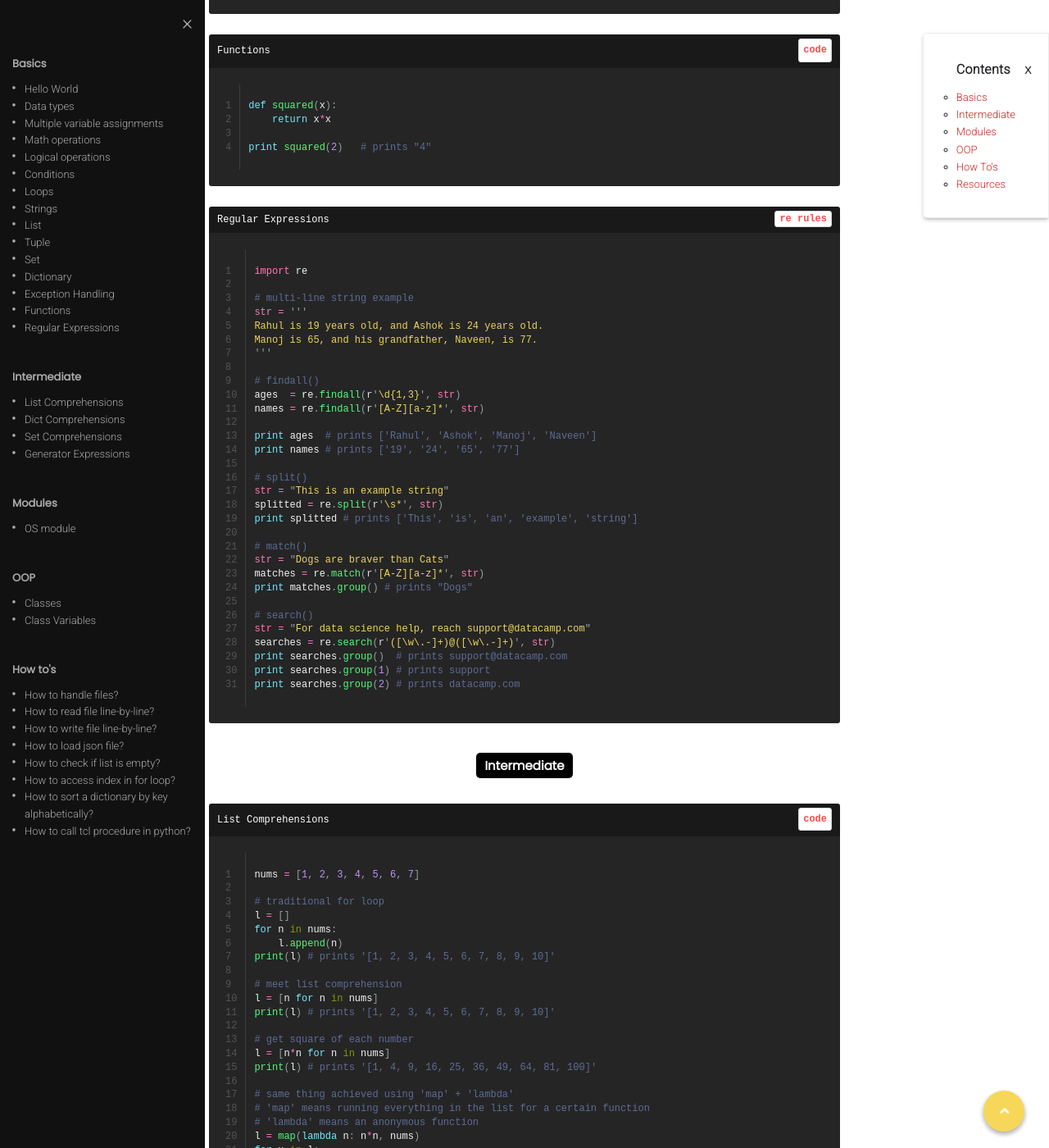
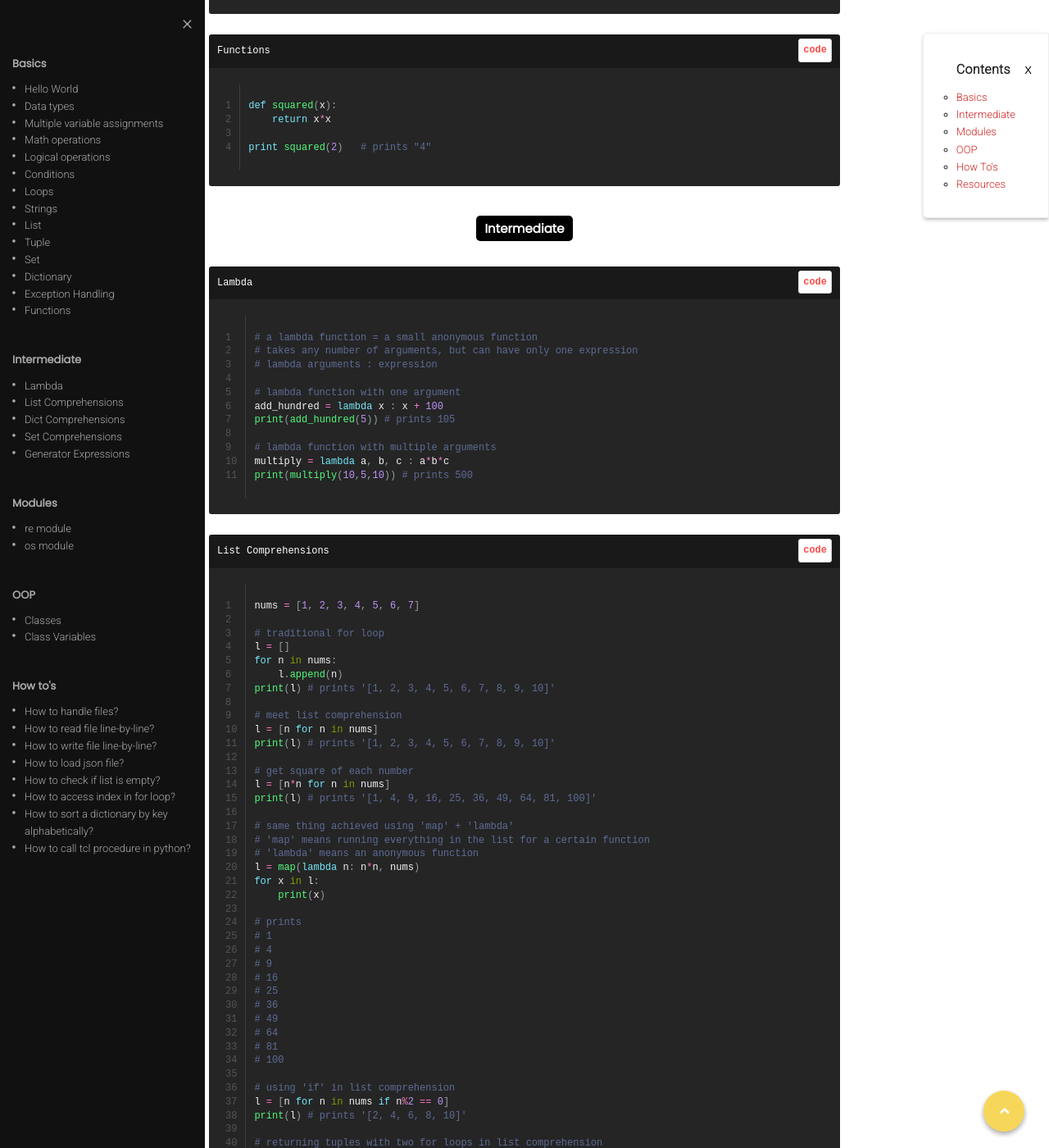
Before and after one commit to shravankumar147/Gogul09.github.io, a Jekyll site: the page built from _posts/programming/2017-03-26-python-learning-notes.md, in a window 1280 px wide and 1400 px high, scrolled down 7761 px. Shown: the whole window at 82% size. Built offline with Jekyll 4.4.1, drawn with Linux system fonts in a browser that asks for light colours; nearby versions of some CDN libraries; comment, search, counter and statistics services are not loaded; some of the changed text lies outside the part shown.

Commit message:
updated posts

````diff
--- a/_posts/programming/2017-03-26-python-learning-notes.md
+++ b/_posts/programming/2017-03-26-python-learning-notes.md
@@ -27,10 +27,10 @@
         <li><a href="#dictionaries">Dictionary</a></li>
         <li><a href="#exception-handling">Exception Handling</a></li>
         <li><a href="#functions_1">Functions</a></li>
-        <li><a href="#regular-expressions">Regular Expressions</a></li>
     </ul>
     <h3><a href="#intermediate">Intermediate</a></h3>
     <ul>
+        <li><a href="#lambda">Lambda</a></li>
         <li><a href="#list-comprehensions">List Comprehensions</a></li>
         <li><a href="#dict-comprehensions">Dict Comprehensions</a></li>
         <li><a href="#set-comprehensions">Set Comprehensions</a></li>
@@ -38,7 +38,8 @@
     </ul>
     <h3><a href="#modules">Modules</a></h3>
     <ul>
-        <li><a href="#os-module">OS module</a></li>
+        <li><a href="#re-module">re module</a></li>
+        <li><a href="#os-module">os module</a></li>
     </ul>
     <h3><a href="#oop">OOP</a></h3>
     <ul>
@@ -462,162 +463,25 @@
 print squared(2)   # prints "4"
 ```
 
-<div class="code-head" id="regular-expressions">
-    <span title="click to see re rules" id="btn-re-python" onclick="boxHandler(this.id)">re rules
-    </span>
-    <div class="rule-box" id="box-re-python">
-        <p><b>Identifiers</b></p>
-        <div style="text-align: center; width: 100%">
-            <table>
-                <tr>
-                    <td>\d</td>
-                    <td>any number</td>
-                </tr>
-                <tr>
-                    <td>\D</td>
-                    <td>anything but a number</td>
-                </tr>
-                <tr>
-                    <td>\s</td>
-                    <td>space</td>
-                </tr>
-                <tr>
-                    <td>\S</td>
-                    <td>anything but a space</td>
-                </tr>
-                <tr>
-                    <td>\w</td>
-                    <td>any character</td>
-                </tr>
-                <tr>
-                    <td>\W</td>
-                    <td>anything but a character</td>
-                </tr>
-                <tr>
-                    <td>.</td>
-                    <td>any character, except for a newline</td>
-                </tr>
-                <tr>
-                    <td>\b</td>
-                    <td>the whitespace around words</td>
-                </tr>
-                <tr>
-                    <td>\.</td>
-                    <td>a period</td>
-                </tr>
-            </table>
-        </div>
-        <p><b>Modifiers</b></p>
-        <div style="text-align: center; width: 100%">
-            <table>
-                <tr>
-                    <td>{1,3}</td>
-                    <td>expecting 1-3 digits ~ \d{1,3}</td>
-                </tr>
-                <tr>
-                    <td>+</td>
-                    <td>match 1 or more</td>
-                </tr>
-                <tr>
-                    <td>?</td>
-                    <td>match 0 or 1</td>
-                </tr>
-                <tr>
-                    <td>*</td>
-                    <td>match 0 or more</td>
-                </tr>
-                <tr>
-                    <td>$</td>
-                    <td>match the end of a string</td>
-                </tr>
-                <tr>
-                    <td>^</td>
-                    <td>match the start of a string</td>
-                </tr>
-                <tr>
-                    <td>|</td>
-                    <td>either or (\d{1-3} | \w{5-6})</td>
-                </tr>
-                <tr>
-                    <td>[]</td>
-                    <td>range or variance</td>
-                </tr>
-                <tr>
-                    <td>{x}</td>
-                    <td>expecting "x" amount (of digits)</td>
-                </tr>
-            </table>
-        </div>
-        <p><b>White Space Characters</b></p>
-        <div style="text-align: center; width: 100%">
-            <table>
-                <tr>
-                    <td>\n</td>
-                    <td>new line</td>
-                </tr>
-                <tr>
-                    <td>\s</td>
-                    <td>space</td>
-                </tr>
-                <tr>
-                    <td>\t</td>
-                    <td>tab</td>
-                </tr>
-                <tr>
-                    <td>\e</td>
-                    <td>escape</td>
-                </tr>
-                <tr>
-                    <td>\f</td>
-                    <td>form feed</td>
-                </tr>
-                <tr>
-                    <td>\r</td>
-                    <td>return</td>
-                </tr>
-            </table>
-        </div>
-    </div>
-Regular Expressions</div>
-
-
-```python
-import re
-
-# multi-line string example
-str = '''
-Rahul is 19 years old, and Ashok is 24 years old.
-Manoj is 65, and his grandfather, Naveen, is 77.
-'''
-
-# findall()
-ages  = re.findall(r'\d{1,3}', str)
-names = re.findall(r'[A-Z][a-z]*', str)
-
-print ages  # prints ['Rahul', 'Ashok', 'Manoj', 'Naveen']
-print names # prints ['19', '24', '65', '77']
-
-# split()
-str = "This is an example string"
-splitted = re.split(r'\s*', str)
-print splitted # prints ['This', 'is', 'an', 'example', 'string']
-
-# match()
-str = "Dogs are braver than Cats"
-matches = re.match(r'[A-Z][a-z]*', str)
-print matches.group() # prints "Dogs"
-
-# search()
-str = "For data science help, reach support@datacamp.com"
-searches = re.search(r'([\w\.-]+)@([\w\.-]+)', str)
-print searches.group()  # prints support@datacamp.com
-print searches.group(1) # prints support
-print searches.group(2) # prints datacamp.com
-```
-
 <!-- --------------------------------------------------------------------- -->
 
 <h3 class="centered-heading" id="intermediate"><span>Intermediate</span></h3>
+
+<h3 class="code-head" id="lambda">Lambda<span>code</span></h3>
+
+```python
+# a lambda function = a small anonymous function
+# takes any number of arguments, but can have only one expression
+# lambda arguments : expression
+
+# lambda function with one argument
+add_hundred = lambda x : x + 100
+print(add_hundred(5)) # prints 105
+
+# lambda function with multiple arguments
+multiply = lambda a, b, c : a*b*c
+print(multiply(10,5,10)) # prints 500
+```
 
 <h3 class="code-head" id="list-comprehensions">List Comprehensions<span>code</span></h3>
 
@@ -776,7 +640,159 @@
 
 <h3 class="centered-heading" id="modules"><span>Modules</span></h3>
 
-<h3 class="code-head" id="os-module">OS module<span>code</span></h3>
+<div class="code-head" id="re-module">
+    <span title="click to see re rules" id="btn-re-python" onclick="boxHandler(this.id)">re rules
+    </span>
+    <div class="rule-box" id="box-re-python">
+        <p><b>Identifiers</b></p>
+        <div style="text-align: center; width: 100%">
+            <table>
+                <tr>
+                    <td>\d</td>
+                    <td>any number</td>
+                </tr>
+                <tr>
+                    <td>\D</td>
+                    <td>anything but a number</td>
+                </tr>
+                <tr>
+                    <td>\s</td>
+                    <td>space</td>
+                </tr>
+                <tr>
+                    <td>\S</td>
+                    <td>anything but a space</td>
+                </tr>
+                <tr>
+                    <td>\w</td>
+                    <td>any character</td>
+                </tr>
+                <tr>
+                    <td>\W</td>
+                    <td>anything but a character</td>
+                </tr>
+                <tr>
+                    <td>.</td>
+                    <td>any character, except for a newline</td>
+                </tr>
+                <tr>
+                    <td>\b</td>
+                    <td>the whitespace around words</td>
+                </tr>
+                <tr>
+                    <td>\.</td>
+                    <td>a period</td>
+                </tr>
+            </table>
+        </div>
+        <p><b>Modifiers</b></p>
+        <div style="text-align: center; width: 100%">
+            <table>
+                <tr>
+                    <td>{1,3}</td>
+                    <td>expecting 1-3 digits ~ \d{1,3}</td>
+                </tr>
+                <tr>
+                    <td>+</td>
+                    <td>match 1 or more</td>
+                </tr>
+                <tr>
+                    <td>?</td>
+                    <td>match 0 or 1</td>
+                </tr>
+                <tr>
+                    <td>*</td>
+                    <td>match 0 or more</td>
+                </tr>
+                <tr>
+                    <td>$</td>
+                    <td>match the end of a string</td>
+                </tr>
+                <tr>
+                    <td>^</td>
+                    <td>match the start of a string</td>
+                </tr>
+                <tr>
+                    <td>|</td>
+                    <td>either or (\d{1-3} | \w{5-6})</td>
+                </tr>
+                <tr>
+                    <td>[]</td>
+                    <td>range or variance</td>
+                </tr>
+                <tr>
+                    <td>{x}</td>
+                    <td>expecting "x" amount (of digits)</td>
+                </tr>
+            </table>
+        </div>
+        <p><b>White Space Characters</b></p>
+        <div style="text-align: center; width: 100%">
+            <table>
+                <tr>
+                    <td>\n</td>
+                    <td>new line</td>
+                </tr>
+                <tr>
+                    <td>\s</td>
+                    <td>space</td>
+                </tr>
+                <tr>
+                    <td>\t</td>
+                    <td>tab</td>
+                </tr>
+                <tr>
+                    <td>\e</td>
+                    <td>escape</td>
+                </tr>
+                <tr>
+                    <td>\f</td>
+                    <td>form feed</td>
+                </tr>
+                <tr>
+                    <td>\r</td>
+                    <td>return</td>
+                </tr>
+            </table>
+        </div>
+    </div>
+Regular Expressions</div>
+
+
+```python
+import re
+
+# multi-line string example
+str = '''
+Rahul is 19 years old, and Ashok is 24 years old.
+Manoj is 65, and his grandfather, Naveen, is 77.
+'''
+
+# findall()
+ages  = re.findall(r'\d{1,3}', str)
+names = re.findall(r'[A-Z][a-z]*', str)
+print ages  # prints ['Rahul', 'Ashok', 'Manoj', 'Naveen']
+print names # prints ['19', '24', '65', '77']
+
+# split()
+str = "This is an example string"
+splitted = re.split(r'\s*', str)
+print splitted # prints ['This', 'is', 'an', 'example', 'string']
+
+# match()
+str = "Dogs are braver than Cats"
+matches = re.match(r'[A-Z][a-z]*', str)
+print matches.group() # prints "Dogs"
+
+# search()
+str = "For data science help, reach support@datacamp.com"
+searches = re.search(r'([\w\.-]+)@([\w\.-]+)', str)
+print searches.group()  # prints support@datacamp.com
+print searches.group(1) # prints support
+print searches.group(2) # prints datacamp.com
+```
+
+<h3 class="code-head" id="os-module">os module<span>code</span></h3>
 
 ```python
 # os module is a powerful module in python
@@ -933,10 +949,19 @@
 <h3 class="code-head" id="how-to-read-file-line-by-line">How to read file line-by-line?<span>code</span></h3>
 
 ```python
+# not the memory efficient way
 filename = "entry_1.txt"
 with open(filename) as f:
     data = f.readlines()
+# remove whitespaces at end of each line
+data = [x.strip() for x in data]
 
+# memory efficient way
+filename = "entry_1.txt"
+data = []
+with open(filename) as f:
+    for line in f:
+        data.append(line)
 # remove whitespaces at end of each line
 data = [x.strip() for x in data]
 ```
````
Also changed, not shown: _posts/programming/2017-03-28-numpy-learning-notes.md (renamed from _posts/programming/2017-03-28-numpy-in-15-minutes.md, +4 -4 lines), _posts/programming/2017-06-08-linux-learning-notes.md (renamed from _posts/programming/2017-06-08-linux-in-15-minutes.md, +3 -3 lines), _posts/programming/2017-10-09-tcl-learning-notes.md (renamed from _posts/programming/2017-10-09-tcl-in-15-minutes.md, +3 -3 lines), _posts/programming/2018-08-15-javascript-learning-notes.md (renamed from _posts/programming/2018-08-15-javascript-in-15-minutes.md, +4 -4 lines), _posts/programming/2019-04-14-c-shell-scripting-learning-notes.md (renamed from _posts/programming/2019-04-14-c-shell-scripting-in-15-minutes.md, +2 -2 lines), 17 other files.
